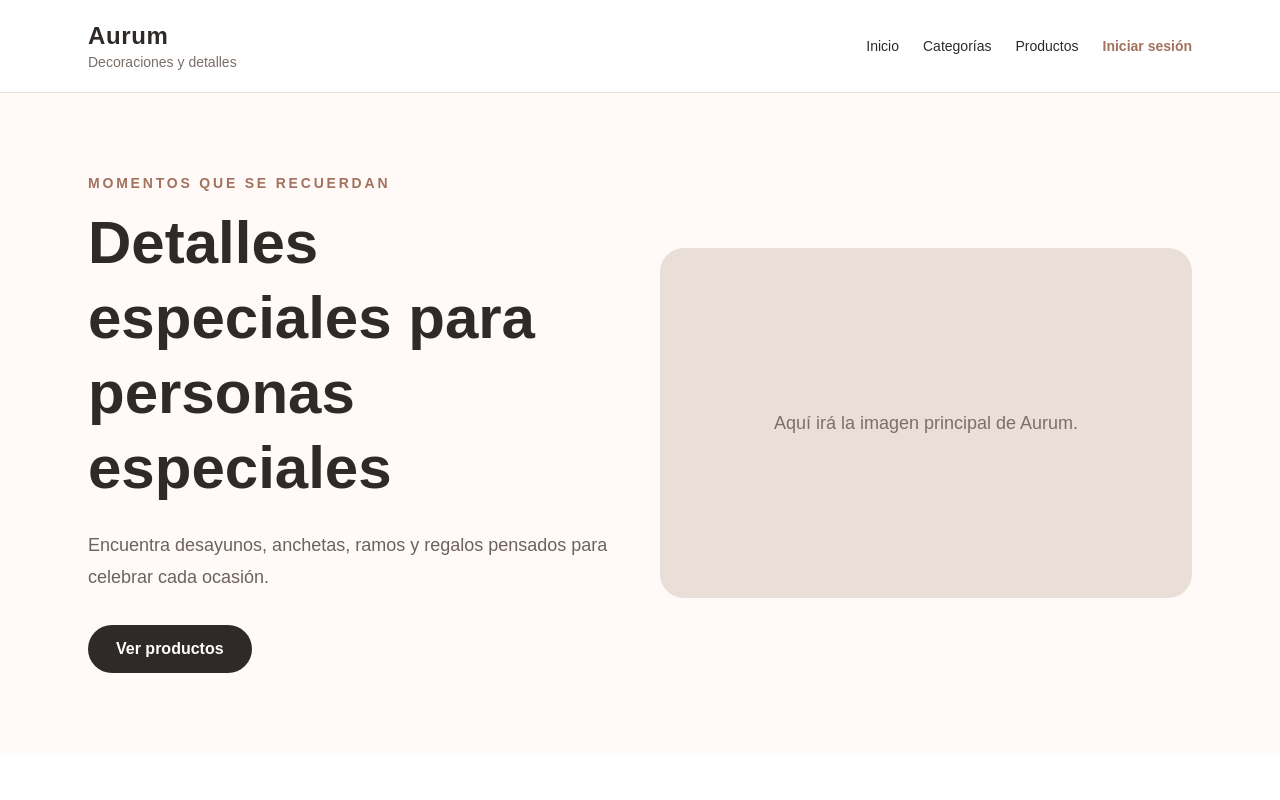
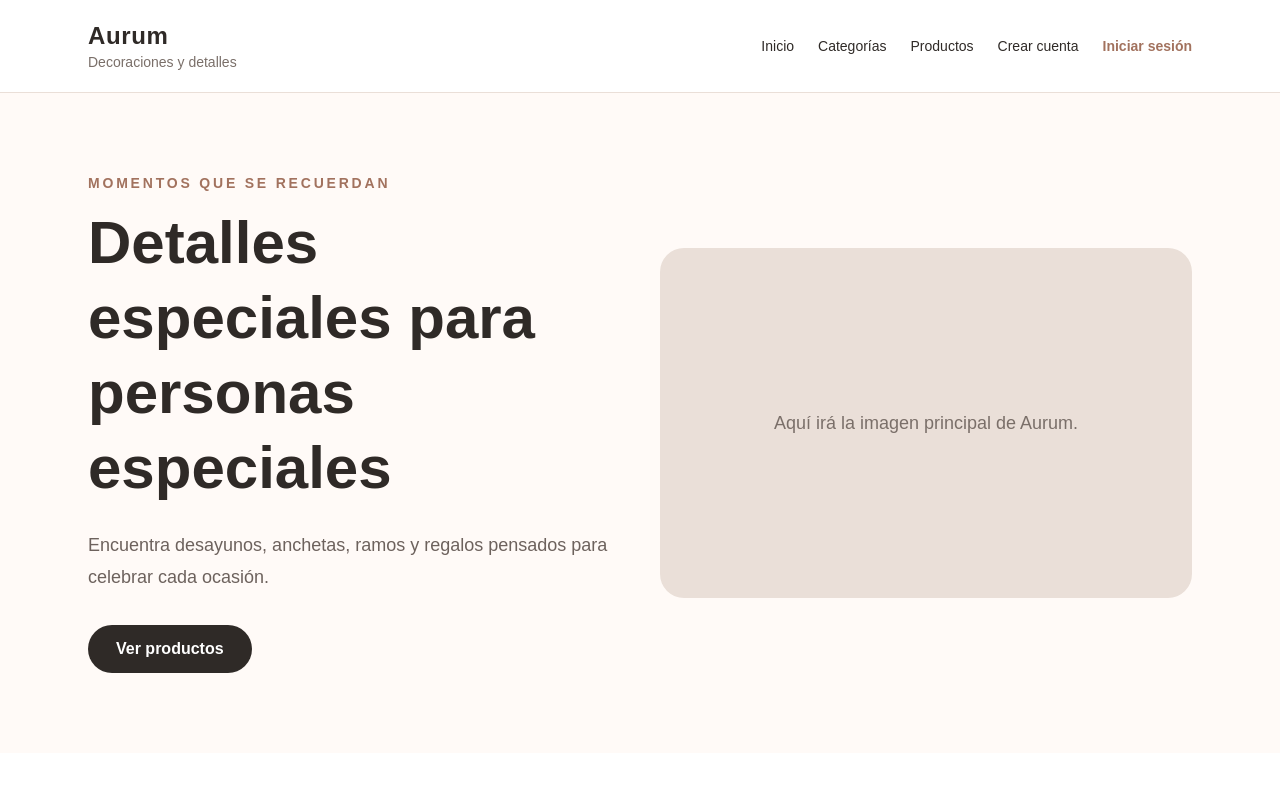
Before and after one commit to isabuitrago1223/pf_aurum, a Next.js app in the folder frontend/: page / in a window 1280 px wide. Shown: the top 800 px of the page. Built offline with nearby package versions, Linux system fonts and the light colour scheme; no server answers.

Commit message:
agregar acceso a registro desde el encabezado

```diff
--- a/frontend/components/Header.tsx
+++ b/frontend/components/Header.tsx
@@ -77,12 +77,21 @@ export default function Header() {
               </button>
             </>
           ) : (
+            <>
+  <Link
+    href="/registro"
+    className="hover:opacity-70"
+  >
+    Crear cuenta
+  </Link>
+
   <Link
     href="/login"
     className="font-semibold text-[#a2725e] hover:opacity-70"
   >
     Iniciar sesión
   </Link>
+</>
           )}
         </nav>
       </div>
```
Lines whose indentation alone changed are shown as unchanged.
